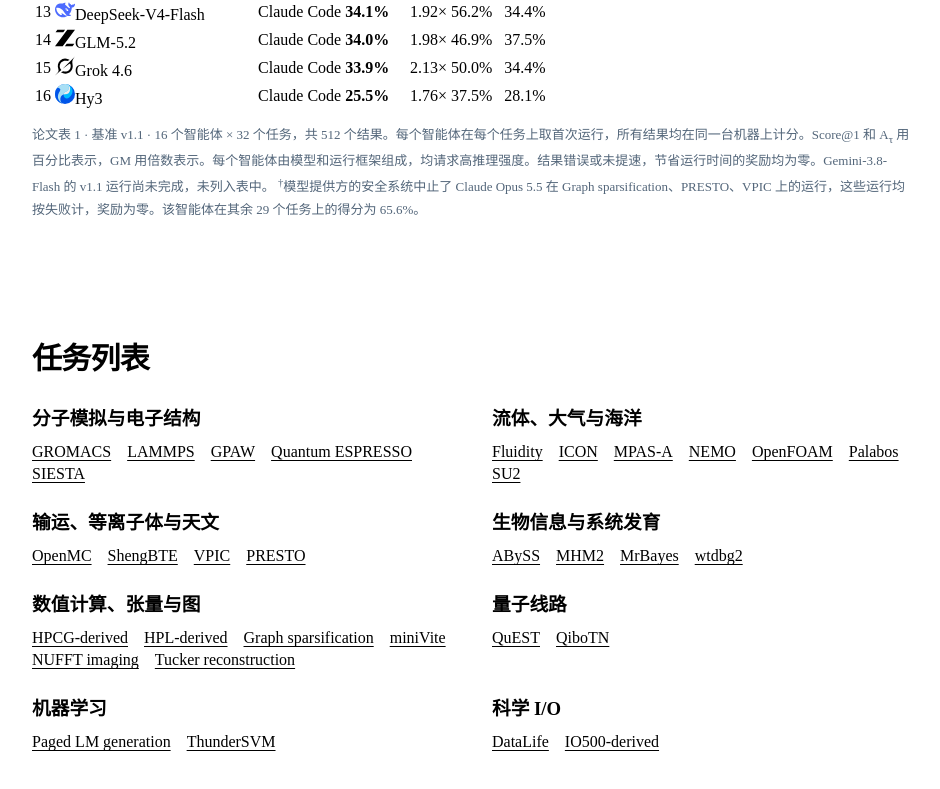
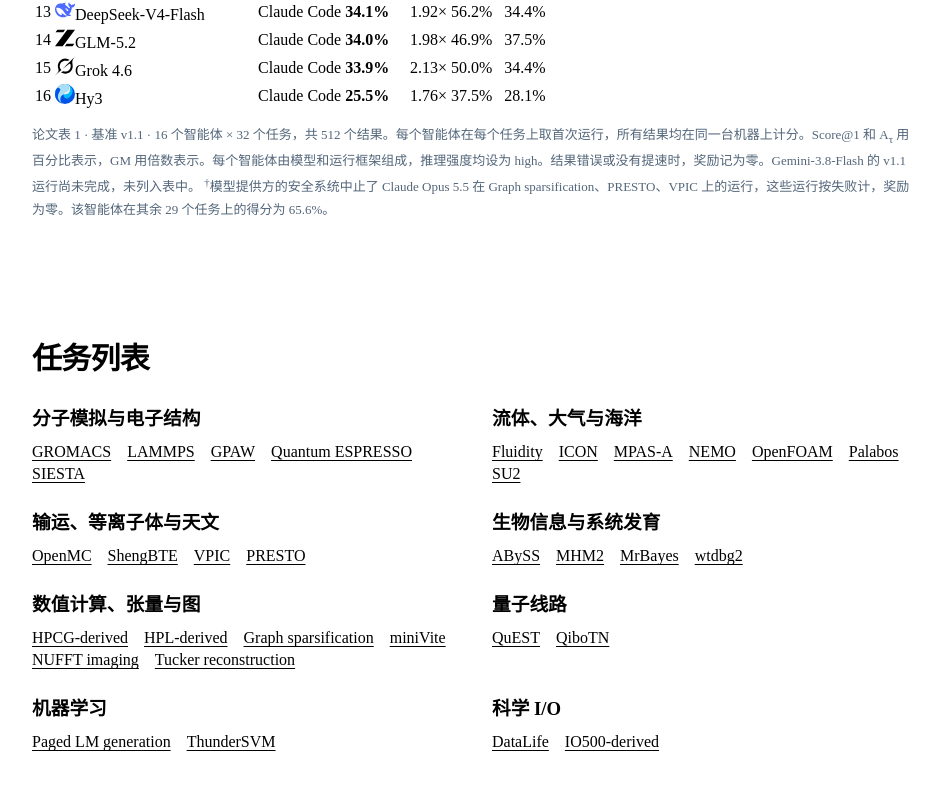
Before and after one commit to AdAstraAbyssoque/accelerate-bench-page, a plain HTML site: page dist/zh/index.html in a window 1280 px wide. Shown: the part 3303-4092 px from the top of the page, without its empty margins (168-1108 px from the left). Drawn offline with Linux system fonts and the light colour scheme.

Commit message:
Smooth the Chinese leaderboard caption and footnote
Co-authored-by: Cursor <cursoragent@cursor.com>

```diff
--- a/dist/zh/index.html
+++ b/dist/zh/index.html
@@ -132,7 +132,7 @@
 <div class="table-scroll" tabindex="0" role="region" aria-labelledby="rank-title"><table aria-labelledby="rank-title" aria-describedby="rank-note">
 <thead><tr><th scope="col">#</th><th scope="col">模型</th><th scope="col">运行框架</th><th scope="col">Score@1</th><th scope="col">GM</th><th scope="col">A₁.₂₅</th><th scope="col">A₂</th></tr></thead>
 <tbody id="rank-rows"><tr><td>01</td><td><span class="model-label"><img class="model-icon" src="/assets/models/claude-color.svg" alt="" width="20" height="20"><span>Claude Sonnet 5.5</span></span></td><td>Claude Code</td><td><span class="score-cell" style="--fill:67.4%"><strong>67.4%</strong></span></td><td>3.83×</td><td>100.0%</td><td>71.9%</td></tr>
-<tr><td>02</td><td><span class="model-label"><img class="model-icon" src="/assets/models/claude-color.svg" alt="" width="20" height="20"><span>Claude Opus 5.5<sup class="model-mark" title="模型提供方的安全系统中止了 Claude Opus 5.5 在 Graph sparsification、PRESTO、VPIC 上的运行，这些运行均按失败计，奖励为零。该智能体在其余 29 个任务上的得分为 65.6%。">†</sup></span></span></td><td>Claude Code</td><td><span class="score-cell" style="--fill:59.4%"><strong>59.4%</strong></span></td><td>3.94×</td><td>84.4%</td><td>68.8%</td></tr>
+<tr><td>02</td><td><span class="model-label"><img class="model-icon" src="/assets/models/claude-color.svg" alt="" width="20" height="20"><span>Claude Opus 5.5<sup class="model-mark" title="模型提供方的安全系统中止了 Claude Opus 5.5 在 Graph sparsification、PRESTO、VPIC 上的运行，这些运行按失败计，奖励为零。该智能体在其余 29 个任务上的得分为 65.6%。">†</sup></span></span></td><td>Claude Code</td><td><span class="score-cell" style="--fill:59.4%"><strong>59.4%</strong></span></td><td>3.94×</td><td>84.4%</td><td>68.8%</td></tr>
 <tr><td>03</td><td><span class="model-label"><img class="model-icon" src="/assets/models/openai.svg" alt="" width="20" height="20"><span>GPT-6.1 Sol</span></span></td><td>Codex</td><td><span class="score-cell" style="--fill:49.2%"><strong>49.2%</strong></span></td><td>2.42×</td><td>78.1%</td><td>50.0%</td></tr>
 <tr><td>04</td><td><span class="model-label"><img class="model-icon" src="/assets/models/openai.svg" alt="" width="20" height="20"><span>GPT-6 Astra</span></span></td><td>Codex</td><td><span class="score-cell" style="--fill:47.2%"><strong>47.2%</strong></span></td><td>2.40×</td><td>75.0%</td><td>53.1%</td></tr>
 <tr><td>05</td><td><span class="model-label"><img class="model-icon" src="/assets/models/hunyuan-color.svg" alt="" width="20" height="20"><span>Hy4-Preview</span></span></td><td>Claude Code</td><td><span class="score-cell" style="--fill:45.2%"><strong>45.2%</strong></span></td><td>2.31×</td><td>71.9%</td><td>50.0%</td></tr>
@@ -147,7 +147,7 @@
 <tr><td>14</td><td><span class="model-label"><img class="model-icon" src="/assets/models/zai.svg" alt="" width="20" height="20"><span>GLM-5.2</span></span></td><td>Claude Code</td><td><span class="score-cell" style="--fill:34%"><strong>34.0%</strong></span></td><td>1.98×</td><td>46.9%</td><td>37.5%</td></tr>
 <tr><td>15</td><td><span class="model-label"><img class="model-icon" src="/assets/models/grok.svg" alt="" width="20" height="20"><span>Grok 4.6</span></span></td><td>Claude Code</td><td><span class="score-cell" style="--fill:33.9%"><strong>33.9%</strong></span></td><td>2.13×</td><td>50.0%</td><td>34.4%</td></tr>
 <tr><td>16</td><td><span class="model-label"><img class="model-icon" src="/assets/models/hunyuan-color.svg" alt="" width="20" height="20"><span>Hy3</span></span></td><td>Claude Code</td><td><span class="score-cell" style="--fill:25.5%"><strong>25.5%</strong></span></td><td>1.76×</td><td>37.5%</td><td>28.1%</td></tr></tbody></table></div>
-<p class="caption" id="rank-note">论文表 1 · 基准 v1.1 · 16 个智能体 × 32 个任务，共 512 个结果。每个智能体在每个任务上取首次运行，所有结果均在同一台机器上计分。Score@1 和 A<sub>τ</sub> 用百分比表示，GM 用倍数表示。每个智能体由模型和运行框架组成，均请求高推理强度。结果错误或未提速，节省运行时间的奖励均为零。Gemini-3.8-Flash 的 v1.1 运行尚未完成，未列入表中。 <sup>†</sup>模型提供方的安全系统中止了 Claude Opus 5.5 在 Graph sparsification、PRESTO、VPIC 上的运行，这些运行均按失败计，奖励为零。该智能体在其余 29 个任务上的得分为 65.6%。</p></section>
+<p class="caption" id="rank-note">论文表 1 · 基准 v1.1 · 16 个智能体 × 32 个任务，共 512 个结果。每个智能体在每个任务上取首次运行，所有结果均在同一台机器上计分。Score@1 和 A<sub>τ</sub> 用百分比表示，GM 用倍数表示。每个智能体由模型和运行框架组成，推理强度均设为 high。结果错误或没有提速时，奖励记为零。Gemini-3.8-Flash 的 v1.1 运行尚未完成，未列入表中。 <sup>†</sup>模型提供方的安全系统中止了 Claude Opus 5.5 在 Graph sparsification、PRESTO、VPIC 上的运行，这些运行按失败计，奖励为零。该智能体在其余 29 个任务上的得分为 65.6%。</p></section>
 <section id="tasks"><h2>任务列表</h2><div id="zh-tasks"><div><h3>分子模拟与电子结构</h3><ul><li><a href="/tasks/gromacs-molecular-dynamics/" lang="en">GROMACS</a></li>
 <li><a href="/tasks/lammps-molecular-dynamics/" lang="en">LAMMPS</a></li>
 <li><a href="/tasks/gpaw-fd-dft-restart/" lang="en">GPAW</a></li>
```
Also changed, not shown: 1 other file.
